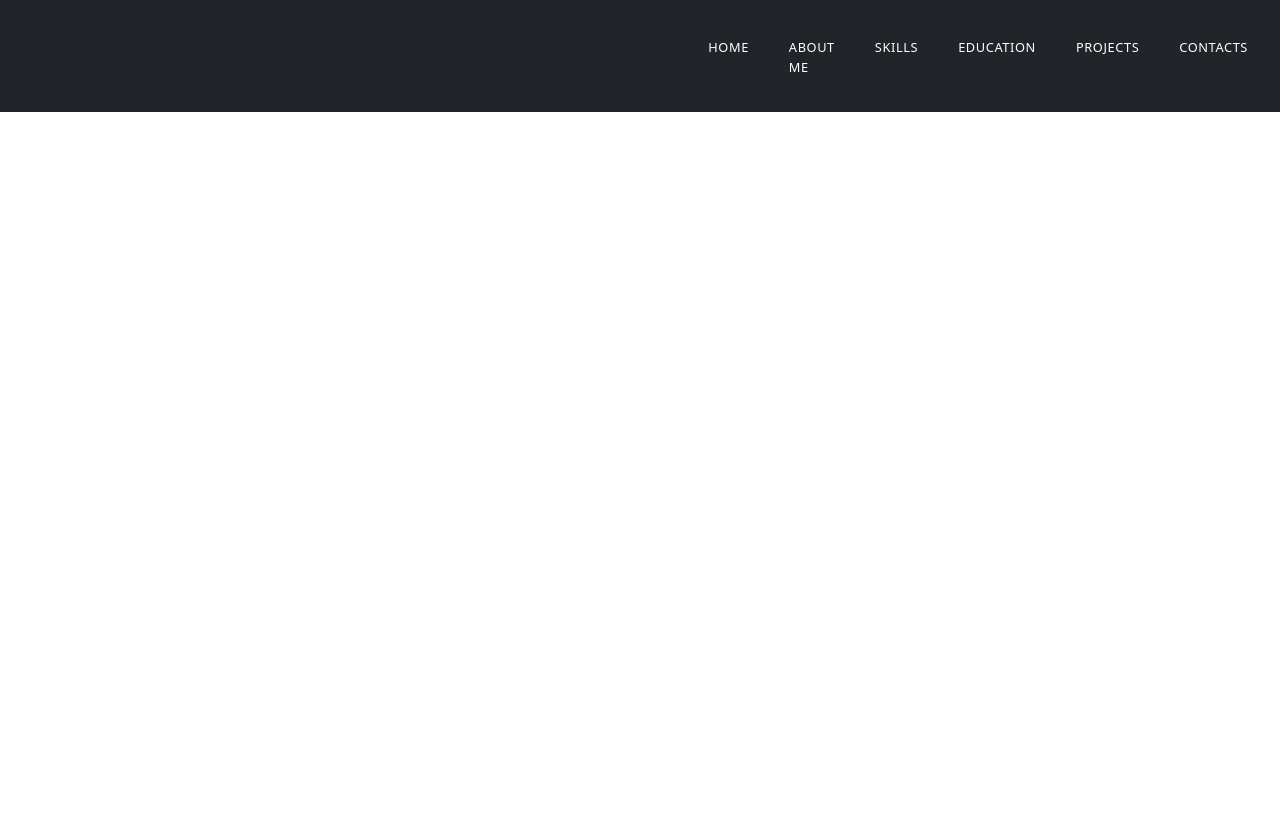
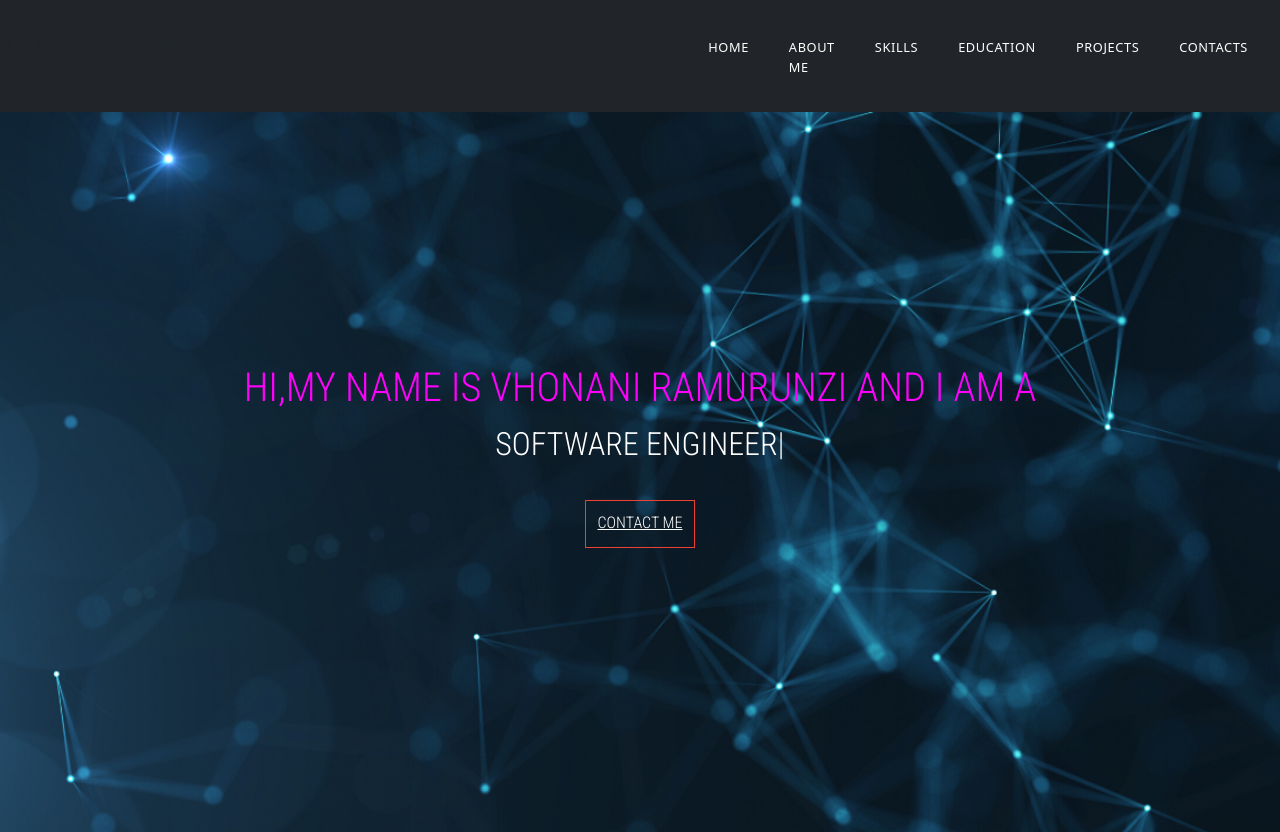
Before and after one commit to Vhonani24/vhonani-mini-portfolio, a React (Create React App) app: page / in a window 1280 px wide. Before the commit the page ends 800 px from the top, so only its background shows below. Built offline with nearby package versions, Linux system fonts and the light colour scheme.

Commit message:
header completed

```diff
--- a/package.json
+++ b/package.json
@@ -12,7 +12,10 @@
     "bootstrap": "^5.1.3",
     "react": "^17.0.2",
     "react-dom": "^17.0.2",
+    "react-particles-js": "^3.6.0",
     "react-scripts": "4.0.3",
+    "react-typed": "^1.2.0",
+    "tsparticles": "^1.37.4",
     "web-vitals": "^1.1.2"
   },
   "scripts": {
--- a/src/App.css
+++ b/src/App.css
@@ -5,10 +5,12 @@
   --primary-white: #fff;
   --primary-crimson: magenta;
   --primary-dark: rgba(255,255,255,0);
+  --primary-red: #ef4035;
+  --primary-hover-red: #f33501;
 }
 
 body{
-  font-family: "Roboto Condensed" sans-serif;
+  font-family: "Roboto Condensed", sans-serif;
 }
 
 /************************NAVBAR************************************/
@@ -35,6 +37,14 @@ nav ul li{
   height: 6rem !important;
 
 }
+@media(max-width: 768px){
+  .navbar-brand{
+    width: 7rem;
+
+
+  }
+
+}
 
 .navbar-nav > li > a.active, .navbar-nav > li > a.active:focus{
   border-top: 0.1875rem solid var(--primary-crimson);
@@ -42,6 +52,65 @@ nav ul li{
 
 .navbar-nav > li > a:hover{
   border-top: 0.1875rem solid var(--primary-crimson);
+}
+
+/************************HEADER************************************/
+
+.header-wrapper{
+  position: relative;
+  background: url(banner.png) no-repeat;
+  background-size: cover;
+  background-position: center;
+  height: 90vh;
+}
+.main-info{
+  display: flex;
+  flex-direction: column;
+  position: absolute;
+  top: 0;
+  left: 0;
+  right: 0;
+  bottom: 0;
+  justify-content: center;
+  align-items: center;
+  text-align: center;
+  font-family: "Roboto Condensed", sans-serif;
+  z-index: 1;
+}
+
+.main-info h1{
+  color: var(--primary-crimson);
+  text-transform: uppercase;
+}
+@media(max-width: 768px){
+  .main-info h1{
+    font-size: 1.7rem !important;
+  }
+  .typed-text{
+    font-size: 1.3rem !important;
+  }
+
+}
+
+/************************TYPED TEXT************************************/
+.typed-text{
+  font-size: 2rem;
+  color: var(--primary-white);
+}
+/************************HEADER MAIN OFFER BUTTON************************************/
+.btn-main-offer{
+  border: 1px solid var(--primary-red);
+  text-transform: uppercase;
+  border-radius: 0;
+  padding: 0.625rem 0.75rem 0.75rem 0.75rem;
+  color: var(--primary-white);
+  margin: 2rem;
+
+}
+.btn-main-offer:hover{
+  text-decoration: none;
+  background-color: var(--primary-hover-red);
+  transition: 0.2s ease-in-out;
 }
 
 
--- a/src/App.js
+++ b/src/App.js
@@ -1,10 +1,19 @@
-import './App.css';
+/* eslint-disable no-unused-vars */
+import "./App.css";
 import Navbar from "./components/Navbar";
-import 'bootstrap/dist/css/bootstrap.min.css';
+import "bootstrap/dist/css/bootstrap.min.css";
+import Header from "./components/Header";
+/*import Particles from "react-particles-js";
+import tsparticles from "tsparticles";*/
 
 function App() {
   return (
-    <Navbar />
+    <>
+
+      <Navbar />
+      <Header />
+    </>
+
   );
 }
 
--- /dev/null
+++ b/src/components/Header.js
@@ -0,0 +1,24 @@
+/* eslint-disable jsx-a11y/anchor-is-valid */
+import React from "react";
+import Typed from "react-typed";
+
+const Header = () => {
+    return (
+        <div className="header-wrapper">
+            <div className="main-info">
+                <h1>Hi,My Name is Vhonani Ramurunzi and I am a</h1>
+                <Typed
+                className="typed-text"
+                strings={["WEB DESIGNER", "WEB DEVELOPER", "SOFTWARE ENGINEER"]}
+                typeSpeed={40}
+                backSpeed={60}
+                loop
+                />
+                <a href="#" className="btn-main-offer">contact me</a>
+            </div>
+
+        </div>
+    )
+}
+
+export default Header
```
Also changed, not shown: src/banner.png (added), 1 other file (tests, documents, lock files or other folders).
